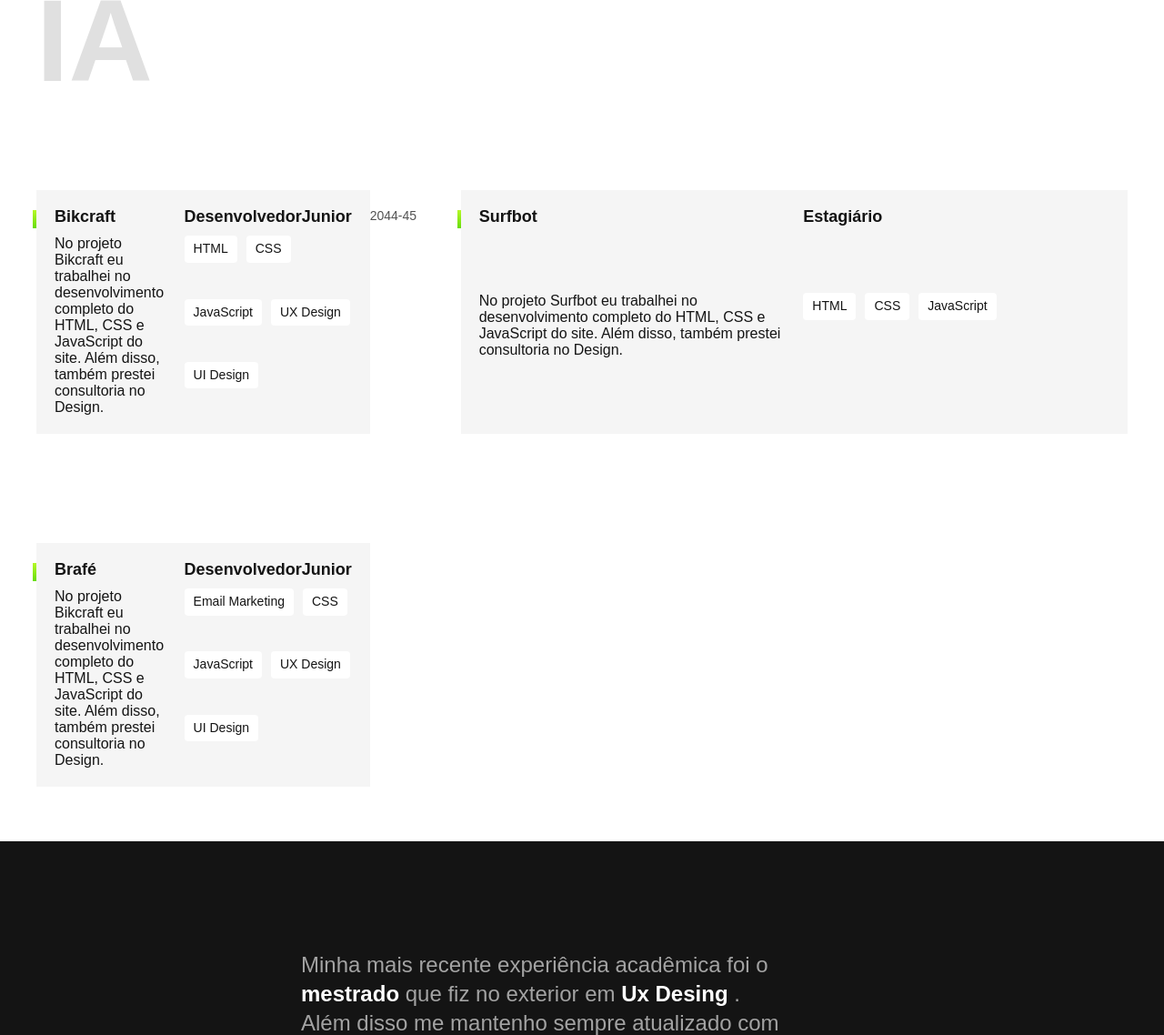
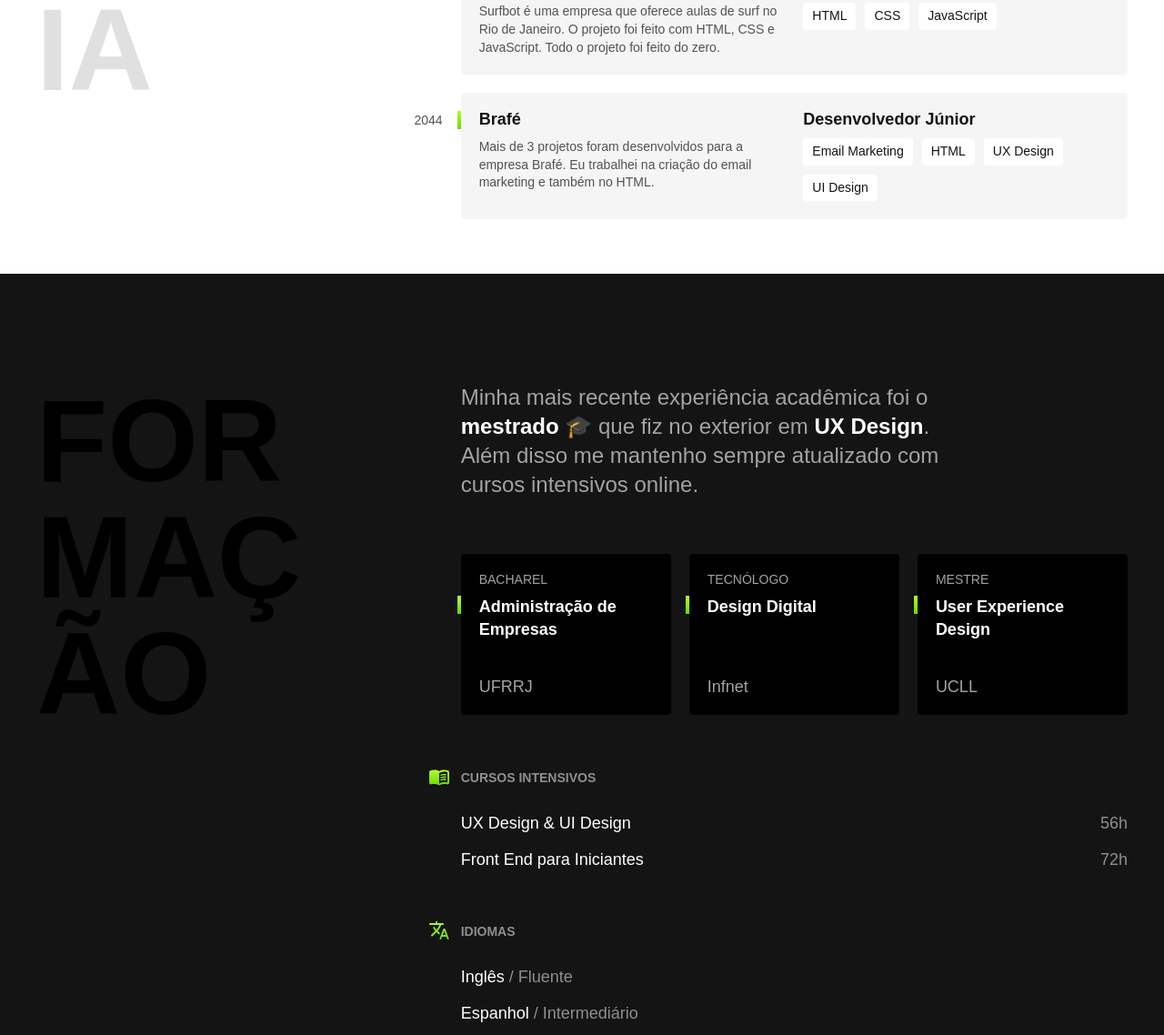
Before and after one commit to Felipeesilva/portifolio, a plain HTML site: page index.html in a window 1280 px wide. Shown: the part 1166-2304 px from the top of the page at 91% size. Drawn offline with Linux system fonts and the light colour scheme.

Commit message:
correções finais

```diff
--- a/css/experiencia.css
+++ b/css/experiencia.css
@@ -1,81 +1,81 @@
-.experiencia{
+.experiencia {
   max-width: 1200px;
-  padding:40px 20px;
+  padding: 40px 20px;
   margin: 0 auto;
   display: grid;
   grid-template-columns: 1fr 2fr;
   gap: 100px;
 }
 
-.experiencia .subtitulo{
+.experiencia .subtitulo {
   color: #e0e0e0;
 }
 
-.experiencia-texto{
+.experiencia-texto {
   font-size: 1.5rem;
   line-height: 1.33;
   max-width: 40ch;
   margin-bottom: 60px;
-  color: #525252 ;
+  color: #525252;
 }
 
-.experiencia-texto strong{
+.experiencia-texto strong {
   color: #141414;
-
 }
 
-.empresa{
+.empresa {
   display: grid;
   grid-template-columns: 1fr 1fr;
   gap: 10px 20px;
   padding: 20px;
   background: #f5f5f5;
   margin-bottom: 20px;
-  border: 4px;
+  border-radius: 4px;
   position: relative;
 }
 
-.empresa::before{
-  content: '';
+.empresa::before {
+  content: "";
   display: block;
   width: 4px;
   height: 20px;
   background: linear-gradient(#b6f829, #67dd0a);
   position: absolute;
-  top:22px;
+  top: 20px;
   left: -4px;
 }
-.empresa-ano{
+
+.empresa-ano {
   position: absolute;
-  top: 20px;
-  left: -100px ;
+  top: 22px;
+  left: -100px;
+  text-align: right;
+  width: 80px;
   color: #525252;
   font-size: 0.875rem;
-  width: 80px;
 }
 
-.empresa-titulo{
+.empresa-titulo {
   font-size: 1.125rem;
   line-height: 1.1;
   font-weight: bold;
-
 }
 
-.empresa-texto{
+.empresa-texto {
   font-size: 0.875rem;
+  line-height: 1.4;
   color: #525252;
-  line-height: 1.4;
 }
 
-.empresa-habilidades{
+.empresa-habilidades {
   display: flex;
   flex-wrap: wrap;
   gap: 10px;
-  align-items: start;
+  align-content: start;
 }
 
-.empresa-habilidades li{
-  font-size: .875rem;
+.empresa-habilidades li {
+  font-size: 0.875rem;
   line-height: 1.4;
   border-radius: 4px;
   background: #ffffff;
@@ -83,12 +83,26 @@
 }
 
 @media (max-width: 800px) {
-  .experiencia{
+  .experiencia {
     grid-template-columns: 1fr;
     gap: 40px;
-    }
-    .experiencia .subtitulo{
-      color: #141414;
+  }
+  .experiencia .subtitulo {
+    color: #141414;
+  }
+  .experiencia-texto {
+    font-size: 1.25rem;
+  }
+  .empresa-ano {
+    position: initial;
+    order: 1;
+    width: initial;
+    text-align: left;
+  }
+}
 
-    }
+@media (max-width: 400px) {
+  .empresa {
+    grid-template-columns: 1fr;
   }
+}
--- a/css/footer.css
+++ b/css/footer.css
@@ -1,9 +1,8 @@
 .footer{
   background: #000000;
-
 }
 
-.footer-containter{
+.footer-container{
   max-width: 1200px;
   padding:120px 20px 60px 20px;
   margin: 0 auto;
@@ -32,7 +31,7 @@
 }
 
 .footer-copy{
-  grid-column: 1/-1;
+  grid-column: 1 / -1;
   font-size: 1.125rem;
   color: #8f8f8f;
 }
--- a/css/formacao.css
+++ b/css/formacao.css
@@ -1,11 +1,11 @@
-.formacao{
+.formacao {
   background: #141414;
-  color: #ffff;
+  color: #ffffff;
 }
 
-.formacao-container{
+.formacao-container {
   max-width: 1200px;
-  padding:120px 20px;
+  padding: 120px 20px;
   margin: 0 auto;
   display: grid;
   grid-template-columns: 1fr 2fr;
@@ -13,8 +13,8 @@
   position: relative;
 }
 
-.formacao-container::after{
-  content: '';
+.formacao-container::after {
+  content: "";
   display: block;
   width: 130px;
   height: 100px;
@@ -24,60 +24,56 @@
   left: 20px;
 }
 
-.formacao .subtitulo{
-  color: #0000;
+.formacao .subtitulo {
+  color: #000000;
   max-width: 5ch;
 }
 
-.formacao-texto{
+.formacao-texto {
   font-size: 1.5rem;
   line-height: 1.33;
   max-width: 40ch;
   margin-bottom: 60px;
-  color: #a3a3a3 ;
+  color: #a3a3a3;
 }
 
-.formacao-texto strong{
-  color: #fff;
+.formacao-texto strong {
+  color: #ffffff;
 }
 
-.faculdade-lista{
+.faculdade-lista {
   display: flex;
   flex-wrap: wrap;
   gap: 20px;
   margin-bottom: 60px;
-  align-items: flex-start;
-
 }
 
-.faculdade{
-  flex:1;
-  background: #0000;
+.faculdade {
+  flex: 1;
+  background: #000000;
   padding: 20px;
   border-radius: 4px;
   display: flex;
   flex-direction: column;
-
 }
 
 .faculdade-tipo {
-  font-size: 8.5rem;
+  font-size: .875rem;
   text-transform: uppercase;
   color: #a3a3a3;
   margin-bottom: 10px;
 }
 
-.faculdade-curso{
-  flex:1;
-  font-size:1.125rem;
+.faculdade-curso {
+  flex: 1;
+  font-size: 1.125rem;
   line-height: 1.4;
   margin-bottom: 40px;
   position: relative;
-
 }
 
-.faculdade::before{
-  content: '';
+.faculdade-curso::before {
+  content: "";
   display: block;
   width: 4px;
   height: 20px;
@@ -86,75 +82,70 @@
   left: -24px;
 }
 
-.faculdade-instituição{
+.faculdade-instituicao {
   font-size: 1.125rem;
   color: #a3a3a3;
-
 }
 
-.cursos{
+.cursos {
   margin-bottom: 60px;
 }
 
-.formacao-extra h3{
+.formacao-extra h3 {
   font-size: 0.875rem;
   line-height: 1.4;
   color: #8f8f8f;
   text-transform: uppercase;
   margin-bottom: 30px;
-  position:relative;
+  position: relative;
 }
 
-.formacao-extra h3::before{
+.formacao-extra h3::before {
   display: block;
   content: "";
   width: 24px;
   height: 24px;
-  background: url("../img/cursos.svg") no-repeat center center;
   position: absolute;
   left: -36px;
   top: -4px;
-
 }
 
-.cursos h3::before{
-    background: url("../img/cursos.svg") no-repeat center center;
+.cursos h3::before {
+  background: url("../img/cursos.svg") no-repeat center center;
 }
 
-.idiomas h3::before{
-    background: url("../img/idiomas.svg") no-repeat center center;
+.idiomas h3::before {
+  background: url("../img/idiomas.svg") no-repeat center center;
 }
 
-.formacao-extra li{
+.formacao-extra li {
   font-size: 1.125rem;
   line-height: 1.1;
   margin-bottom: 20px;
 }
 
-.formacao-extra span{
+.formacao-extra span {
   color: #8f8f8f;
-
 }
 
-.cursos li{
+.cursos li {
   display: flex;
   justify-content: space-between;
 }
 
-@media (max-width:800px) {
-  .formacao-container{
+@media (max-width: 800px) {
+  .formacao-container {
     grid-template-columns: 1fr;
     padding: 60px 20px;
     gap: 40px;
   }
-  .formacao .subtitulo{
-    color: #ffff;
-
+  .formacao .subtitulo {
+    color: #ffffff;
   }
-  .formacao-texto{
+  .formacao-texto {
     font-size: 1.25rem;
   }
-  .formacao-extra h3::before{
+  .formacao-extra h3::before {
     position: initial;
     margin-bottom: 10px;
   }
--- a/css/global.css
+++ b/css/global.css
@@ -1,26 +1,28 @@
-body{
+body {
   font-family: "Fira Sans", Arial, sans-serif;
   margin: 0px;
   color: #141414;
 }
 
-h1, h2, h3, p{
-  margin: 0px ;
+h1,
+h2,
+h3,
+p {
+  margin: 0px;
 }
 
-ul{
+ul {
   margin: 0px;
   padding: 0px;
   list-style: none;
 }
 
-img{
+img {
   max-width: 100%;
-  height: auto;
   display: block;
 }
 
-.subtitulo{
+.subtitulo {
   font-size: 8rem;
   line-height: 1;
   text-transform: uppercase;
@@ -29,28 +31,9 @@ img{
 }
 
 @media (max-width: 800px) {
-  .subtitulo{
+  .subtitulo {
     font-size: 3rem;
     text-transform: capitalize;
     max-width: initial !important;
   }
-  .experiencia-texto{
-    font-size: 1.25rem;
-
-  }
-  .empresa-ano{
-    position: initial;
-    order: 1;
-    width: initial;
-    text-align: left;
-    }
-  .empresa-ano::before{
-    content: 'Ano:';
-  }
 }
-
-@media (max-width:400px) {
-  .empresa{
-    grid-template-columns: 1fr;
-  }
-}
--- a/index.html
+++ b/index.html
@@ -1,45 +1,43 @@
 <!DOCTYPE html>
-<html lang="en">
+<html lang="pt-br">
 
 <head>
   <meta charset="UTF-8">
   <meta name="viewport" content="width=device-width, initial-scale=1.0">
-  <meta name="description" content="Desenvolvedor  Front End & UX/UI Designer, localizado no Rio de Janeiro">
+  <title>Lobo - Desenvolvedor e Designer</title>
   <link rel="stylesheet" href="./css/style.css">
-  <title>Portifólio</title>
 </head>
 
 <body>
   <header class="header">
-    <img src="./img/marca.svg" alt="lobo" width="104" height="38">
+    <img src="./img/marca.svg" alt="Lobo">
     <nav>
       <ul class="header-menu">
         <li><a href="#experiencia">Experiência</a></li>
-        <li><a href="#formacao">Formacao</a></li>
+        <li><a href="#formacao">Formação</a></li>
         <li><a href="#contato">Contato</a></li>
       </ul>
     </nav>
   </header>
 
   <main class="introducao">
-    <img src="./img/perfil.jpg" alt="Lobo Cinza" width="360" height="5020">
+    <img src="./img/perfil.jpg" alt="Lobo Cinza">
     <div>
-      <h1>Desenvolvedor <br> Front End & <br> UX/UI Designer</h1>
-      <p>Localizado no Rio de Janeiro </p>
+      <h1>Desenvolvedor<br>Front End &<br>UX/UI Designer</h1>
+      <p>Localizado no Rio de Janeiro 🏖</p>
     </div>
   </main>
 
   <section class="experiencia" id="experiencia" aria-label="Experiência">
     <h2 class="subtitulo">Experiência</h2>
     <div>
-      <p class="experiencia-texto">Desenvolvo pequenos projetos como o Bikcraft utilizando apenas <strong>HTML</strong>, <strong>CSS</strong> e <strong>JavaScript</strong>. Para aplicativos web como a rede social Dogs eu trabalhei no <strong>UX</strong> e <strong>UI Design</strong> no projeto.</p>
-    </div>
+      <p class="experiencia-texto">Desenvolvo pequenos projetos como o Bikcraft utilizando apenas <strong>HTML</strong>, <strong>CSS</strong> e <strong>JavaScript</strong>. Para aplicativos web como a rede social Dogs eu trabalhei no <strong>UX</strong> e <strong>UI Design</strong> do projeto.</p>
 
       <div class="empresa">
         <span class="empresa-ano">2045</span>
         <h3 class="empresa-titulo">Bikcraft</h3>
-      <span class="empresa-titulo">DesenvolvedorJunior</span>
-      <p>No projeto Bikcraft eu trabalhei no desenvolvimento completo do HTML, CSS e JavaScript do site. Além disso, também prestei consultoria no Design.</p>
+        <span class="empresa-titulo">Desenvolvedor Júnior</span>
+        <p class="empresa-texto">No projeto Bikcraft eu trabalhei no desenvolvimento completo do HTML, CSS e JavaScript do site. Além disso, também prestei consultoria no Design.</p>
         <ul class="empresa-habilidades">
           <li>HTML</li>
           <li>CSS</li>
@@ -48,95 +46,94 @@
           <li>UI Design</li>
         </ul>
       </div>
+
       <div class="empresa">
         <span class="empresa-ano">2044-45</span>
         <h3 class="empresa-titulo">Surfbot</h3>
         <span class="empresa-titulo">Estagiário</span>
-      <p>No projeto Surfbot eu trabalhei no desenvolvimento completo do HTML, CSS e JavaScript do site. Além disso, também prestei consultoria no Design.</p>
+        <p class="empresa-texto">Surfbot é uma empresa que oferece aulas de surf no Rio de Janeiro. O projeto foi feito com HTML, CSS e JavaScript. Todo o projeto foi feito do zero.</p>
         <ul class="empresa-habilidades">
           <li>HTML</li>
           <li>CSS</li>
           <li>JavaScript</li>
         </ul>
       </div>
+
       <div class="empresa">
-      <span class="empresa-ano">2045</span>
+        <span class="empresa-ano">2044</span>
         <h3 class="empresa-titulo">Brafé</h3>
-      <span class="empresa-titulo">DesenvolvedorJunior</span>
-      <p>No projeto Bikcraft eu trabalhei no desenvolvimento completo do HTML, CSS e JavaScript do site. Além disso, também prestei consultoria no Design.</p>
+        <span class="empresa-titulo">Desenvolvedor Júnior</span>
+        <p class="empresa-texto">Mais de 3 projetos foram desenvolvidos para a empresa Brafé. Eu trabalhei na criação do email marketing e também no HTML.</p>
         <ul class="empresa-habilidades">
           <li>Email Marketing</li>
-        <li>CSS</li>
-        <li>JavaScript</li>
+          <li>HTML</li>
           <li>UX Design</li>
           <li>UI Design</li>
         </ul>
       </div>
+
+    </div>
   </section>
-  <section class="formacao" id="formacao" aria-label="Fromação">
+
+  <section class="formacao" id="formacao" aria-label="Formação">
     <div class="formacao-container">
       <h2 class="subtitulo">Formação</h2>
+
       <div>
-        <p class="formacao-texto">Minha mais recente experiência acadêmica foi o <strong>mestrado</strong> que fiz no exterior em <strong>Ux Desing</strong>
-          . Além disso me mantenho sempre atualizado com cursos intensivos online.</p>
+        <p class="formacao-texto">
+          Minha mais recente experiência acadêmica foi o <strong>mestrado</strong> 🎓 que fiz no exterior em <strong>UX Design</strong>. Além disso me mantenho sempre atualizado com cursos intensivos online.
+        </p>
 
         <ul class="faculdade-lista">
           <li class="faculdade">
             <span class="faculdade-tipo">Bacharel</span>
-            <h3 class="faculdade curso">Administração de empresas</h3>
-            <span class="faculdade-instituicao">UFRJ</span>
+            <h3 class="faculdade-curso">Administração de Empresas</h3>
+            <span class="faculdade-instituicao">UFRRJ</span>
           </li>
           <li class="faculdade">
-            <span class="faculdade-tipo">Tecnologo</span>
-            <h3 class="faculdade curso">Design digital</h3>
-            <span class="faculdade-instituicao">UFPR</span>
+            <span class="faculdade-tipo">Tecnólogo</span>
+            <h3 class="faculdade-curso">Design Digital</h3>
+            <span class="faculdade-instituicao">Infnet</span>
           </li>
           <li class="faculdade">
-            <span class="faculdade-tipo">
-              Mestre
-            </span>
-            <h3 class="faculdade curso">User Experience Design</h3>
+            <span class="faculdade-tipo">Mestre</span>
+            <h3 class="faculdade-curso">User Experience Design</h3>
             <span class="faculdade-instituicao">UCLL</span>
           </li>
         </ul>
 
-        <div class="formacao-extra"></div>
+        <div class="formacao-extra">
           <div class="cursos">
             <h3>Cursos Intensivos</h3>
             <ul>
               <li>UX Design & UI Design <span>56h</span></li>
-            <li>Front end para iniciantes<span>72h</span></li>
-
+              <li>Front End para Iniciantes <span>72h</span></li>
             </ul>
           </div>
           <div class="idiomas">
             <h3>Idiomas</h3>
             <ul>
-            <li>Ingles <span>/Fluente</span></span></li>
-            <li>Espanhol <span>/Intermediário</span></li>
-
+              <li>Inglês <span>/ Fluente</span></li>
+              <li>Espanhol <span>/ Intermediário</span></li>
             </ul>
           </div>
         </div>
+      </div>
+    </div>
+  </section>
 
-
-    </div>
-
-  </section>
-</body>
   <footer class="footer" id="contato">
     <div class="footer-container">
-    <p class="footer-texto">Estou disponível para novos projetos no momento. Entre em contato comigo e marcamos uma conversa.
-    </p>
+      <p class="footer-texto">Estou disponível para novos projetos no momento. Entre em contato comigo e marcamos uma conversa 👋</p>
       <ul class="footer-contato">
         <li>lobo@email.com</li>
         <li>+55 21 9999-9999</li>
         <li><a href="/">@instagram</a></li>
       </ul>
-    <p class="footer-copy">Lobo. Alguns direitos reservados</p>
-
+      <p class="footer-copy">Lobo. Alguns direitos reservados.</p>
     </div>
-
   </footer>
 
+</body>
+
 </html>
```
Also changed, not shown: css/style.css (+6 -6 lines). Lines whose indentation alone changed are shown as unchanged.
